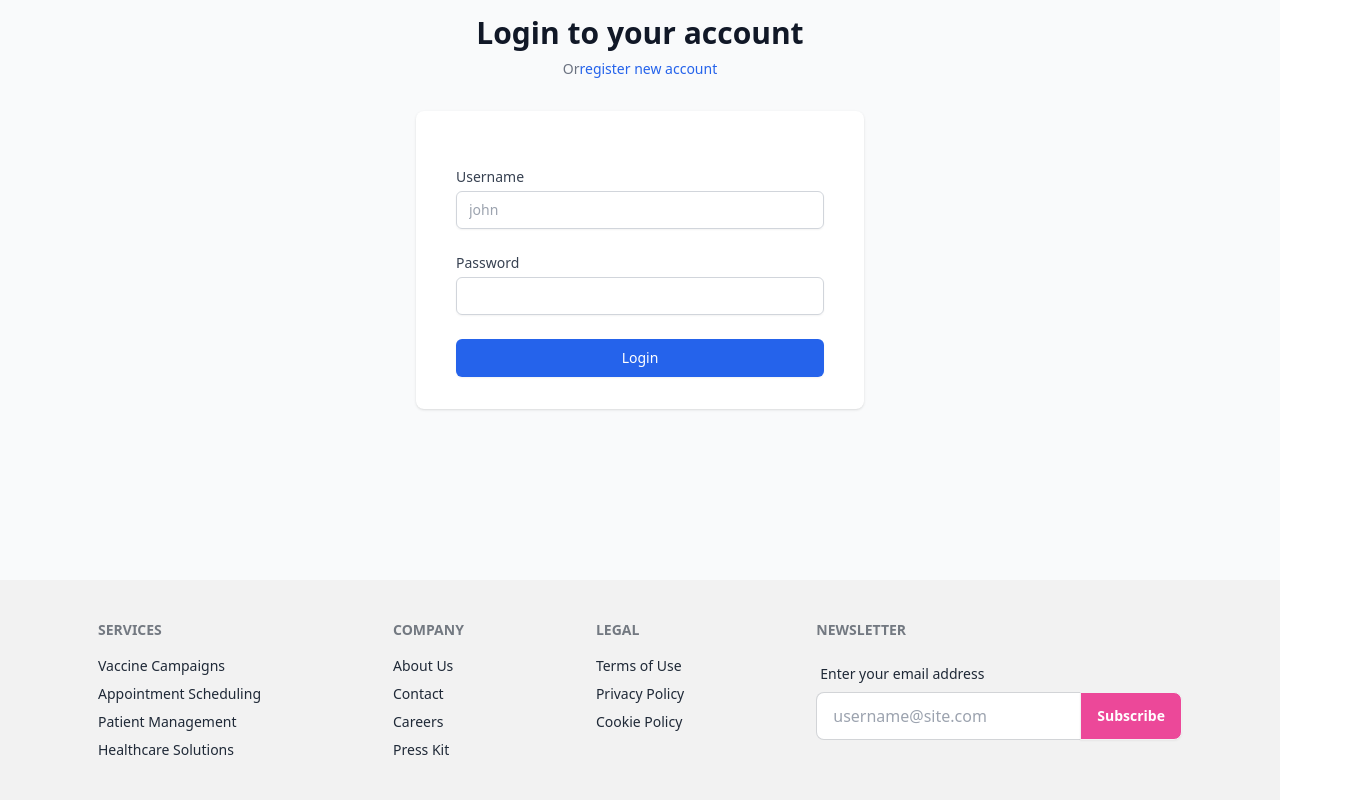
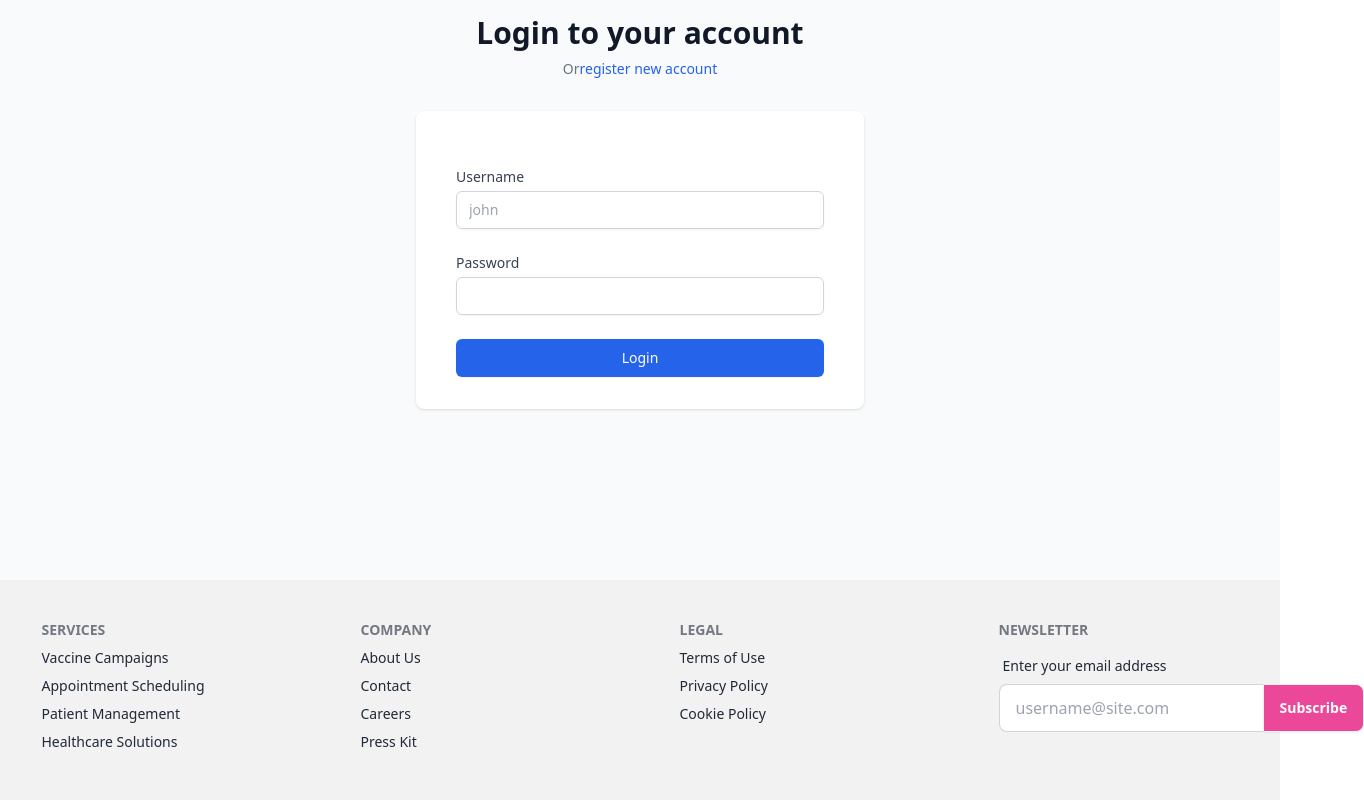
Before and after one commit to arman1211/Vaccination-Management-FrontEnd, a React (Vite) app: page /login in a window 1280 px wide. Shown: the part 300-1100 px from the top of the page, 1364 px wide, since content can reach past the window. Built offline with nearby package versions, Linux system fonts and the light colour scheme; a web font is replaced by a local one.

Commit message:
some style done

```diff
--- a/src/pages/Profile/PatientVaccineList/CancelAppointmentModal.jsx
+++ b/src/pages/Profile/PatientVaccineList/CancelAppointmentModal.jsx
@@ -1,4 +1,4 @@
-import { Link } from "react-router-dom";
+
 
 const CancelAppointmentModal = ({ onClose, setDeletePermission }) => {
   return (
--- a/src/pages/Shared/Footer/Footer.jsx
+++ b/src/pages/Shared/Footer/Footer.jsx
@@ -1,30 +1,59 @@
 import { Component } from "react";
 
-export class Footer extends Component {
+class Footer extends Component {
   render() {
     return (
       <div>
-        <footer className="footer bg-base-200 text-base-content p-10 flex justify-around xs:flex-col md:flex-row sm:flex-col">
-          <nav>
+        <footer className="footer bg-base-200 text-base-content p-10 flex flex-wrap justify-around">
+          <div className="w-full sm:w-1/2 md:w-auto lg:w-1/3 xl:w-1/4">
+            <nav className="mb-8 sm:mb-0">
               <h6 className="footer-title">Services</h6>
-            <a className="link link-hover">Vaccine Campaigns</a>
-            <a className="link link-hover">Appointment Scheduling</a>
-            <a className="link link-hover">Patient Management</a>
-            <a className="link link-hover">Healthcare Solutions</a>
+              <a href="#" className="link link-hover block mb-2">
+                Vaccine Campaigns
+              </a>
+              <a href="#" className="link link-hover block mb-2">
+                Appointment Scheduling
+              </a>
+              <a href="#" className="link link-hover block mb-2">
+                Patient Management
+              </a>
+              <a href="#" className="link link-hover block mb-2">
+                Healthcare Solutions
+              </a>
             </nav>
-          <nav>
+          </div>
+          <div className="w-full sm:w-1/2 md:w-auto lg:w-1/3 xl:w-1/4">
+            <nav className="mb-8 sm:mb-0">
               <h6 className="footer-title">Company</h6>
-            <a className="link link-hover">About Us</a>
-            <a className="link link-hover">Contact</a>
-            <a className="link link-hover">Careers</a>
-            <a className="link link-hover">Press Kit</a>
+              <a href="#" className="link link-hover block mb-2">
+                About Us
+              </a>
+              <a href="#" className="link link-hover block mb-2">
+                Contact
+              </a>
+              <a href="#" className="link link-hover block mb-2">
+                Careers
+              </a>
+              <a href="#" className="link link-hover block mb-2">
+                Press Kit
+              </a>
             </nav>
-          <nav>
+          </div>
+          <div className="w-full sm:w-1/2 md:w-auto lg:w-1/3 xl:w-1/4">
+            <nav className="mb-8 sm:mb-0">
               <h6 className="footer-title">Legal</h6>
-            <a className="link link-hover">Terms of Use</a>
-            <a className="link link-hover">Privacy Policy</a>
-            <a className="link link-hover">Cookie Policy</a>
+              <a href="#" className="link link-hover block mb-2">
+                Terms of Use
+              </a>
+              <a href="#" className="link link-hover block mb-2">
+                Privacy Policy
+              </a>
+              <a href="#" className="link link-hover block mb-2">
+                Cookie Policy
+              </a>
             </nav>
+          </div>
+          <div className="w-full sm:w-1/2 md:w-auto lg:w-1/3 xl:w-1/5">
             <form>
               <h6 className="footer-title">Newsletter</h6>
               <fieldset className="form-control w-full">
@@ -37,12 +66,13 @@ export class Footer extends Component {
                     placeholder="username@site.com"
                     className="input input-bordered join-item"
                   />
-                <button className="btn  bg-pink-500 join-item text-white">
+                  <button className="btn bg-pink-500 join-item text-white">
                     Subscribe
                   </button>
                 </div>
               </fieldset>
             </form>
+          </div>
         </footer>
       </div>
     );
```
Lines whose indentation alone changed are shown as unchanged.
